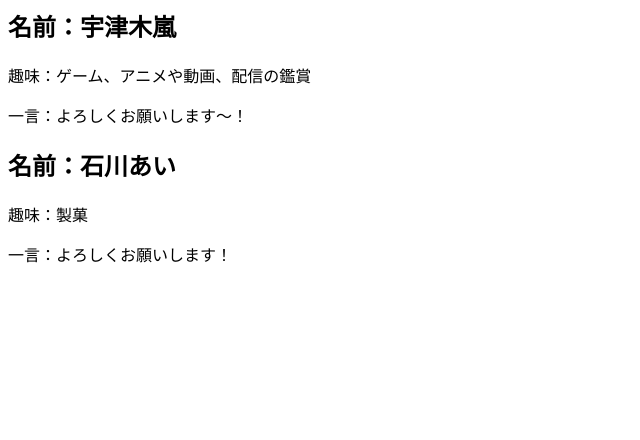
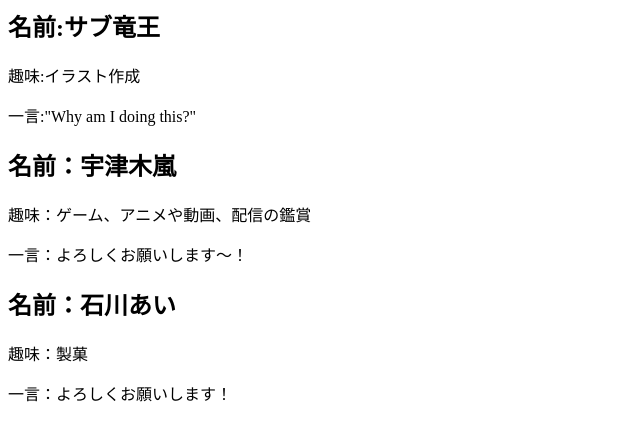
Before and after one commit to f24ba009/team-profile2, a plain HTML site: page index.html in a window 1280 px wide. Shown: the whole page, without its empty margins (0-640 px from the left). Drawn offline with Linux system fonts and the light colour scheme.

Commit message:
<h2>名前:サブ竜王</h2> <p>趣味:イラスト作成</p> <p>一言:"Why am I doing this?"</p> をindex.htmlに追加しました。

```diff
--- a/index.html
+++ b/index.html
@@ -1,3 +1,9 @@
+<div>
+  <h2>名前:サブ竜王</h2>
+  <p>趣味:イラスト作成</p>
+  <p>一言:"Why am I doing this?"</p>
+</div>
+
 <div>
   <h2>名前：宇津木嵐</h2>
   <p>趣味：ゲーム、アニメや動画、配信の鑑賞</p>
```
